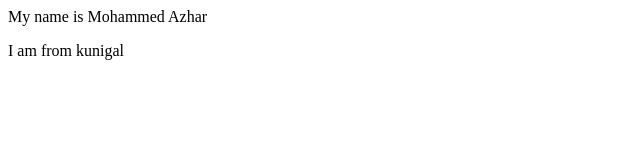
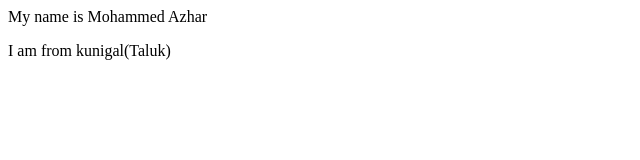
Before and after one commit to Azhar2812/Example_Demo, a plain HTML site: page index.html in a window 1280 px wide. Shown: the full height of the page, 0-640 px from the left. Drawn offline with Linux system fonts and the light colour scheme.

Commit message:
modifying in the main branch

```diff
--- a/index.html
+++ b/index.html
@@ -1,2 +1,2 @@
 <p>My name is Mohammed Azhar </p>
-<p>I am from kunigal </p>
+<p>I am from kunigal(Taluk) </p>
```
